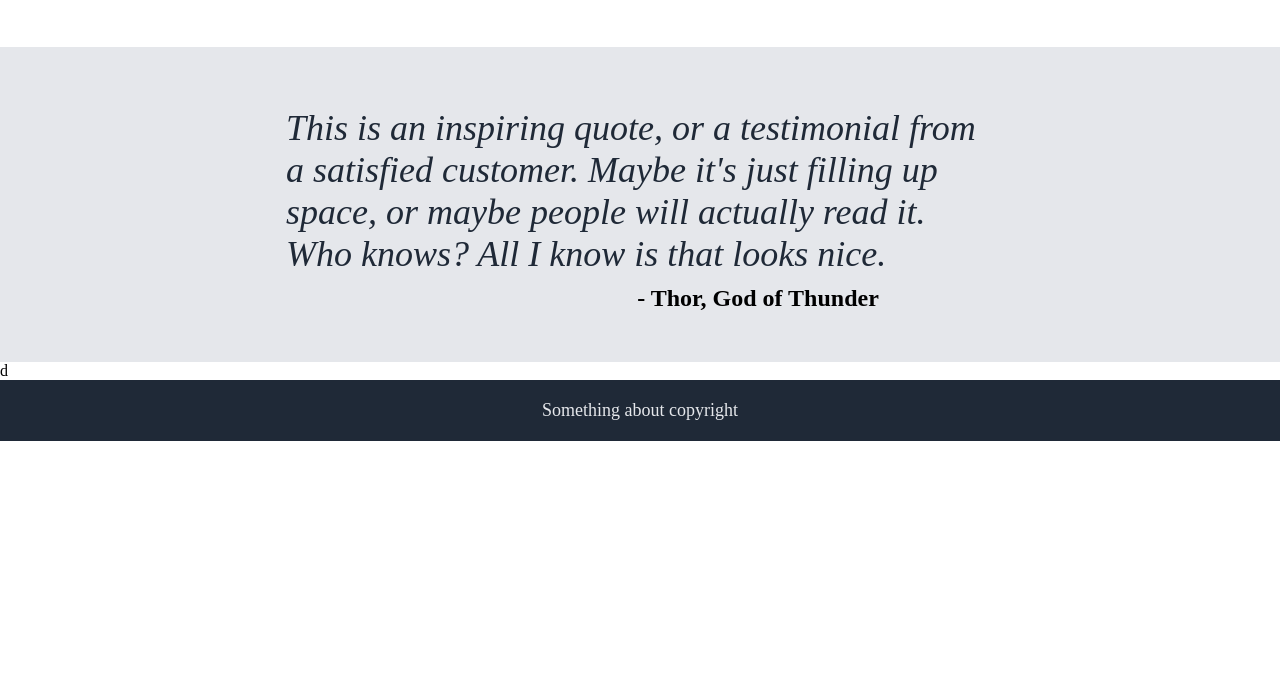
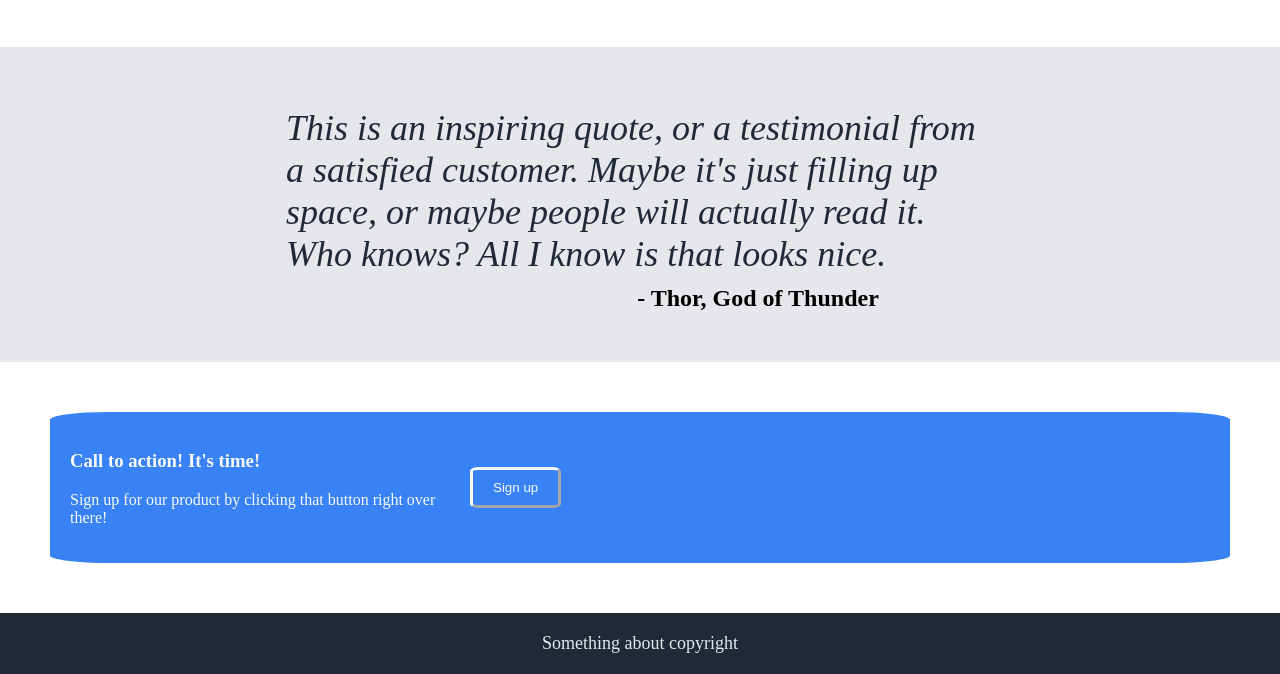
Before and after one commit to Slavensky/odin-landingpage, a plain HTML site: page index.html in a window 1280 px wide. Shown: the part 756-1430 px from the top of the page. Before the commit the page ends 1197 px from the top, so only its background shows below. Drawn offline with Linux system fonts and the light colour scheme.

Commit message:
beginning of fourth section

```diff
--- a/index.html
+++ b/index.html
@@ -69,7 +69,13 @@
         </div>
 
         <div class="fourth">
-            d
+            <div class="fourth-left">
+                <h3>Call to action! It's time!</h3>
+                <p>Sign up for our product by clicking that button right over there!</p>
+            </div>
+            <div class="fourth-right">
+                <button class="sign-up-button-2">Sign up</button>
+            </div>
         </div>
     </div>
 
--- a/style.css
+++ b/style.css
@@ -142,3 +142,31 @@ footer {
     position: relative;
     left: 10%;
 }
+
+.fourth {
+    display: flex;
+    background-color: #3882f6;
+    align-items: center;
+    justify-items: center;
+    margin: 50px;
+    color: #e5e7eb;
+    border-radius: 5%;
+    padding: 20px;
+}
+
+.fourth-left {
+    width: 40%;
+    max-width: 400px;
+    color: #F9FAF8;
+}
+
+.fourth button {
+    text-align: center;
+    padding: 10px 20px;
+    border-color: #F9FAF8;
+    color: #F9FAF8;
+    background-color: #3882f6;
+    border-radius: 10%;
+    border-width: 3px;
+    margin: 0;
+}
```
